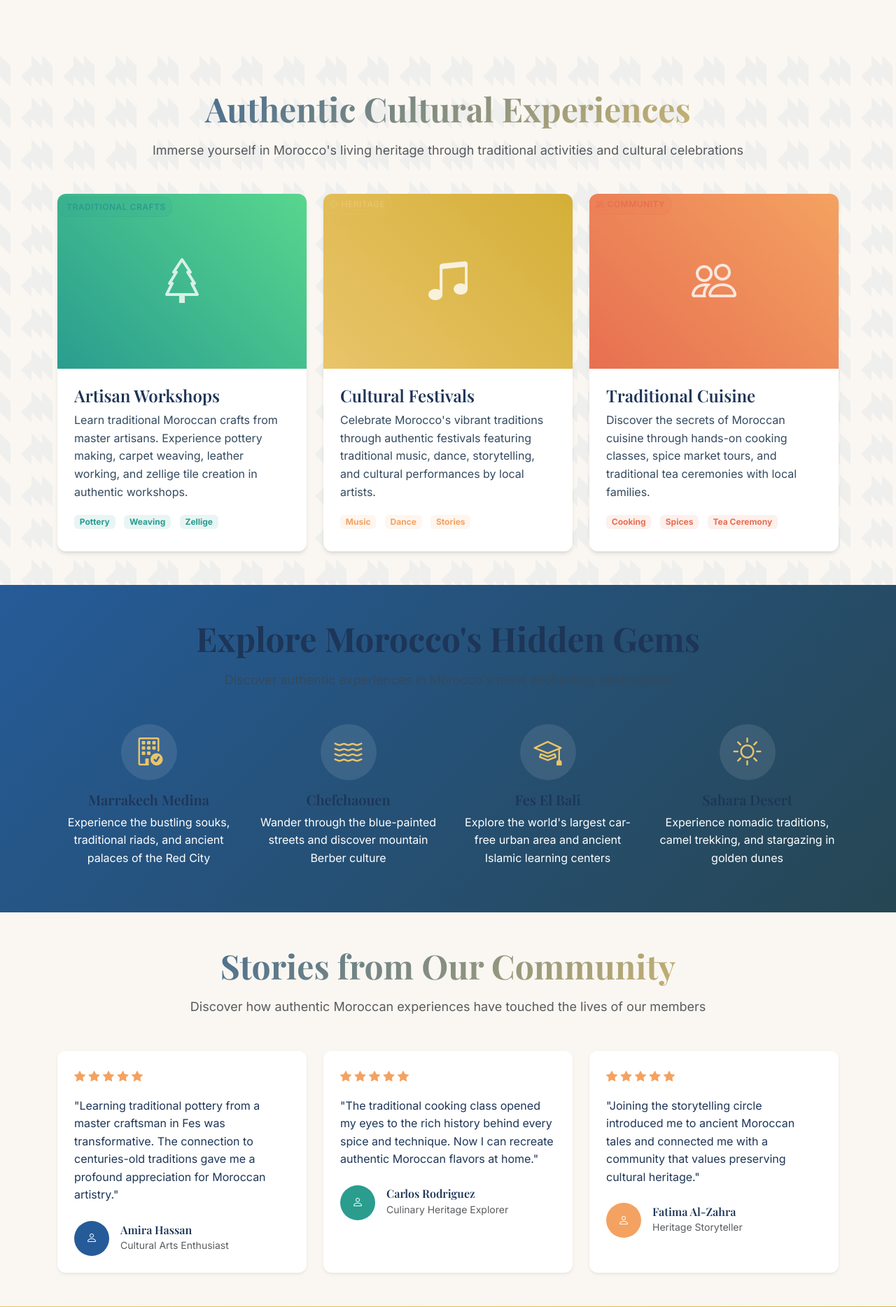
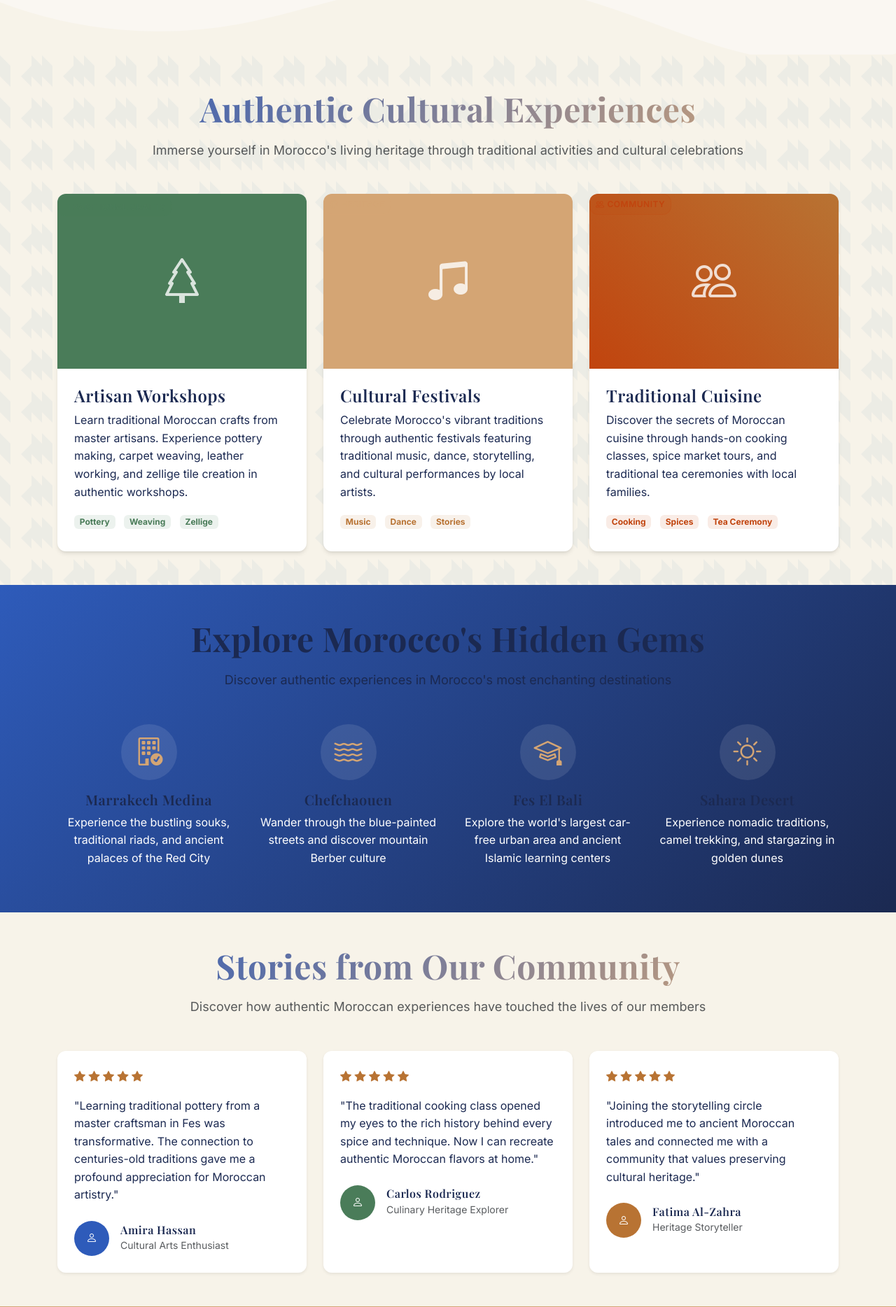
Before and after one commit to fikrielfakir/FlaskForge, a Flask app: page / in a window 1280 px wide. Shown: the part 801-2669 px from the top of the page at 70% size. Run offline with Flask 3, Linux system fonts and the light colour scheme; the visitor is signed in with stand-in values (Sample User, id 1); data that the repository does not hold is empty; some libraries are stand-ins or nearby versions.

Commit message:
Update website branding and color scheme to Moroccan Journey theme
Refactors the theme CSS variables and updates site title, description, and hero section content to reflect the "Moroccan Journey" rebranding, including new color palettes and font imports.

Replit-Commit-Author: Agent
Replit-Commit-Session-Id: 629704df-f5cb-4302-a013-eb08c31d6645
Replit-Commit-Checkpoint-Type: intermediate_checkpoint
Replit-Commit-Screenshot-Url: https://storage.googleapis.com/screenshot-production-us-central1/af78c39d-628c-45d0-b1ca-29698395af99/629704df-f5cb-4302-a013-eb08c31d6645/QK2YJTv

```diff
--- a/static/css/theme.css
+++ b/static/css/theme.css
@@ -1,28 +1,41 @@
-/* Import Google Fonts */
-@import url('https://fonts.googleapis.com/css2?family=Playfair+Display:wght@400;500;600;700&family=Inter:wght@300;400;500;600;700&display=swap');
+/* Import Google Fonts - Moroccan Journey */
+@import url('https://fonts.googleapis.com/css2?family=Playfair+Display:wght@400;500;600;700&family=Inter:wght@300;400;500;600;700&family=Amiri:wght@400;700&display=swap');
 
-/* Moroccan Travel Theme CSS Variables */
+/* Moroccan Journey - Heritage Color Palette */
 :root {
-  /* Moroccan Color Palette */
-  --primary: #255B98;          /* Majorelle Blue */
-  --secondary: #E9C46A;        /* Desert Sand */
-  --success: #2A9D8F;          /* Cedar Green */
-  --danger: #E76F51;           /* Terracotta */
-  --warning: #F4A261;          /* Sunset Orange */
-  --info: #264653;             /* Medina Night */
-  --light: #FAF7F2;            /* Off-white Plaster */
-  --dark: #1D3557;             /* Deep Night */
+  /* Primary Moroccan Heritage Colors */
+  --marrakech-red: #C1440E;    /* Terracotta, traditional buildings */
+  --sahara-gold: #D4A574;      /* Desert sands, golden hour */
+  --atlas-blue: #2E5BBA;       /* Traditional tiles, sky */
+  --mint-tea-green: #4A7C59;   /* Traditional mint, oases */
 
-  /* Custom Cultural Colors */
-  --moroccan-gold: #D4AF37;
-  --sahara-sand: #F7DC6F;
-  --atlas-mountain: #34495E;
-  --mediterranean: #3498DB;
-  --mint-tea: #58D68D;
+  /* Supporting Heritage Colors */
+  --ivory: #F7F3E9;            /* Limestone, traditional architecture */
+  --deep-indigo: #1B2951;      /* Night sky, traditional textiles */
+  --copper: #B87333;           /* Traditional metalwork */
+  --warm-white: #FEFCF6;       /* Pure backgrounds */
 
-  /* Typography */
-  --font-family-display: 'Playfair Display', Georgia, serif;
-  --font-family-base: 'Inter', -apple-system, BlinkMacSystemFont, sans-serif;
+  /* Bootstrap Compatible Mapping */
+  --primary: var(--atlas-blue);
+  --secondary: var(--sahara-gold);
+  --success: var(--mint-tea-green);
+  --danger: var(--marrakech-red);
+  --warning: var(--copper);
+  --info: var(--deep-indigo);
+  --light: var(--ivory);
+  --dark: var(--deep-indigo);
+
+  /* Extended Cultural Colors */
+  --moroccan-gold: var(--sahara-gold);
+  --traditional-red: var(--marrakech-red);
+  --medina-blue: var(--atlas-blue);
+  --oasis-green: var(--mint-tea-green);
+  --atlas-mountain: var(--deep-indigo);  /* Text color for consistency */
+
+  /* Typography - Moroccan Journey */
+  --font-family-display: 'Playfair Display', Georgia, serif;  /* Elegant serifs for headings */
+  --font-family-base: 'Inter', -apple-system, BlinkMacSystemFont, sans-serif;  /* Clean sans-serif for body */
+  --font-family-arabic: 'Amiri', 'Times New Roman', serif;     /* Arabic script support */
 
   /* Spacing Scale (8pt grid) */
   --spacing-xs: 0.25rem;   /* 4px */
@@ -51,46 +64,60 @@
   --transition-slow: 350ms cubic-bezier(0.4, 0, 0.2, 1);
 }
 
-/* Override Bootstrap CSS Variables */
+/* Override Bootstrap CSS Variables - Moroccan Journey Theme */
 :root {
-  --bs-primary: var(--primary);
-  --bs-secondary: var(--secondary);
-  --bs-success: var(--success);
-  --bs-danger: var(--danger);
-  --bs-warning: var(--warning);
-  --bs-info: var(--info);
-  --bs-light: var(--light);
-  --bs-dark: var(--dark);
+  --bs-primary: var(--atlas-blue);
+  --bs-secondary: var(--sahara-gold);
+  --bs-success: var(--mint-tea-green);
+  --bs-danger: var(--marrakech-red);
+  --bs-warning: var(--copper);
+  --bs-info: var(--deep-indigo);
+  --bs-light: var(--ivory);
+  --bs-dark: var(--deep-indigo);
 
-  --bs-primary-rgb: 37, 91, 152;
-  --bs-secondary-rgb: 233, 196, 106;
-  --bs-success-rgb: 42, 157, 143;
-  --bs-danger-rgb: 231, 111, 81;
-  --bs-warning-rgb: 244, 162, 97;
-  --bs-info-rgb: 38, 70, 83;
-  --bs-light-rgb: 250, 247, 242;
-  --bs-dark-rgb: 29, 53, 87;
+  /* RGB Values for Moroccan Heritage Colors */
+  --bs-primary-rgb: 46, 91, 186;     /* Atlas Blue */
+  --bs-secondary-rgb: 212, 165, 116; /* Sahara Gold */
+  --bs-success-rgb: 74, 124, 89;     /* Mint Tea Green */
+  --bs-danger-rgb: 193, 68, 14;      /* Marrakech Red */
+  --bs-warning-rgb: 184, 115, 51;    /* Copper */
+  --bs-info-rgb: 27, 41, 81;         /* Deep Indigo */
+  --bs-light-rgb: 247, 243, 233;     /* Ivory */
+  --bs-dark-rgb: 27, 41, 81;         /* Deep Indigo */
 
   --bs-font-sans-serif: var(--font-family-base);
-  --bs-body-bg: var(--light);
-  --bs-body-color: var(--dark);
+  --bs-body-bg: var(--ivory);
+  --bs-body-color: var(--deep-indigo);
 }
 
-/* Base Typography */
+/* Moroccan Journey Typography */
 body {
   font-family: var(--font-family-base);
   font-weight: 400;
   line-height: 1.6;
-  color: var(--dark);
-  background-color: var(--light);
+  color: var(--deep-indigo);
+  background-color: var(--ivory);
 }
 
+/* Playfair Display for all headings and decorative text */
 h1, h2, h3, h4, h5, h6,
-.display-1, .display-2, .display-3, .display-4, .display-5, .display-6 {
+.display-1, .display-2, .display-3, .display-4, .display-5, .display-6,
+.hero-title, .brand-text, .decorative-text {
   font-family: var(--font-family-display);
   font-weight: 600;
   line-height: 1.2;
-  color: var(--dark);
+  color: var(--deep-indigo);
+  letter-spacing: 0.5px;
+}
+
+/* Special styling for Moroccan Journey branding */
+.brand-title {
+  font-family: var(--font-family-display);
+  font-weight: 700;
+  font-size: 2.5rem;
+  color: var(--sahara-gold);
+  text-shadow: 2px 2px 4px rgba(27, 41, 81, 0.3);
+  letter-spacing: 2px;
 }
 
 .lead {
@@ -355,9 +408,9 @@ h1, h2, h3, h4, h5, h6,
   .hero-overlay {
     background: linear-gradient(
       45deg,
-      rgba(37, 91, 152, 0.9) 0%,
-      rgba(38, 70, 83, 0.8) 50%,
-      rgba(37, 91, 152, 0.9) 100%
+      rgba(46, 91, 186, 0.9) 0%,
+      rgba(27, 41, 81, 0.8) 50%,
+      rgba(46, 91, 186, 0.9) 100%
     ), url('https://images.unsplash.com/photo-1539650116574-75c0c6d73f6c?ixlib=rb-4.0.3&auto=format&fit=crop&w=1920&q=80');
     background-size: cover;
     background-position: center;
@@ -497,21 +550,21 @@ h1, h2, h3, h4, h5, h6,
 }
 
 .category-badge.sustainable {
-  background: rgba(42, 157, 143, 0.1);
-  color: var(--success);
-  border: 1px solid rgba(42, 157, 143, 0.2);
+  background: rgba(74, 124, 89, 0.1);
+  color: var(--mint-tea-green);
+  border: 1px solid rgba(74, 124, 89, 0.2);
 }
 
 .category-badge.cultural {
-  background: rgba(233, 196, 106, 0.1);
-  color: var(--secondary);
-  border: 1px solid rgba(233, 196, 106, 0.2);
+  background: rgba(212, 165, 116, 0.1);
+  color: var(--sahara-gold);
+  border: 1px solid rgba(212, 165, 116, 0.2);
 }
 
 .category-badge.entertainment {
-  background: rgba(231, 111, 81, 0.1);
-  color: var(--danger);
-  border: 1px solid rgba(231, 111, 81, 0.2);
+  background: rgba(193, 68, 14, 0.1);
+  color: var(--marrakech-red);
+  border: 1px solid rgba(193, 68, 14, 0.2);
 }
 
 /* Buttons */
--- a/templates/index.html
+++ b/templates/index.html
@@ -1,9 +1,9 @@
 {% extends "base.html" %}
 
-{% block title %}Discover Authentic Morocco - Cultural Events & Traditional Experiences{% endblock %}
+{% block title %}Moroccan Journey - Authentic Cultural Experiences & Traditional Adventures{% endblock %}
 
-{% block og_title %}Discover Authentic Morocco - Cultural Events & Traditional Experiences{% endblock %}
-{% block og_description %}Embark on authentic Moroccan experiences through cultural events, traditional workshops, and community gatherings. Connect with Morocco's rich heritage and vibrant traditions.{% endblock %}
+{% block og_title %}Moroccan Journey - Authentic Cultural Experiences & Traditional Adventures{% endblock %}
+{% block og_description %}Discover authentic Morocco through premium cultural experiences, traditional workshops, and heritage adventures. Where ancient traditions meet modern journeys.{% endblock %}
 
 {% block content %}
 <!-- Hero Section -->
@@ -27,19 +27,22 @@
                 <div class="col-lg-8">
                     <div class="hero-content fade-in-up">
                         <div class="hero-badge mb-4">
-                            <span class="badge-text">Association</span>
+                            <span class="badge-text">Authentic Cultural Experiences</span>
                         </div>
                         <h1 class="hero-title mb-4">
-                            THE JOURNEY
+                            MOROCCAN JOURNEY
                         </h1>
                         <p class="hero-subtitle mb-5">
-                            Where adventure meets enlightenment
+                            Where Ancient Traditions Meet Modern Adventures
                         </p>
 
-                        <!-- CTA Button -->
-                        <div class="hero-cta">
+                        <!-- Dual CTA Buttons -->
+                        <div class="hero-cta d-flex flex-column flex-md-row gap-3 justify-content-center">
                             <a href="{{ url_for('events') }}" class="btn btn-hero btn-lg px-5 py-3">
-                                Explore Events
+                                Start Your Journey
+                            </a>
+                            <a href="{{ url_for('clubs') }}" class="btn btn-hero-secondary btn-lg px-5 py-3">
+                                Explore Experiences
                             </a>
                         </div>
                     </div>
@@ -66,7 +69,7 @@
         <div class="row g-4">
             <div class="col-lg-4 col-md-6">
                 <div class="card h-100 fade-in-up">
-                    <div class="card-img-top position-relative overflow-hidden" style="height: 250px; background: linear-gradient(45deg, var(--success), var(--mint-tea));">
+                    <div class="card-img-top position-relative overflow-hidden" style="height: 250px; background: linear-gradient(45deg, var(--mint-tea-green), var(--oasis-green));">
                         <div class="position-absolute top-0 start-0 w-100 h-100 d-flex align-items-center justify-content-center">
                             <i class="bi bi-tree text-white" style="font-size: 4rem; opacity: 0.8;"></i>
                         </div>
@@ -168,7 +171,7 @@
             {% for event in events[:3] %}
             <div class="col-lg-4 col-md-6">
                 <div class="card h-100 fade-in-up">
-                    <div class="card-img-top position-relative overflow-hidden" style="height: 200px; background: linear-gradient(45deg, var(--primary), var(--atlas-mountain));">
+                    <div class="card-img-top position-relative overflow-hidden" style="height: 200px; background: linear-gradient(45deg, var(--atlas-blue), var(--deep-indigo));">
                         <div class="position-absolute top-0 start-0 w-100 h-100 d-flex align-items-center justify-content-center">
                             {% if event.category == 'sustainable' %}
                                 <i class="bi bi-tree text-white" style="font-size: 3rem; opacity: 0.8;"></i>
```
Also changed, not shown: other parts of static/css/theme.css (+49 -23 lines), attached_assets/Pasted--Moroccan-Journey-Modern-UI-UX-Redesign-Prompt-Project-Overview-Redesign-The-Journey-Asso-1758363818879_1758363818880.txt (added, +174 -0 lines), 1 other file.
